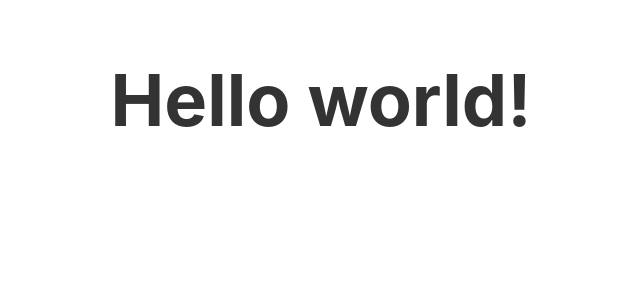
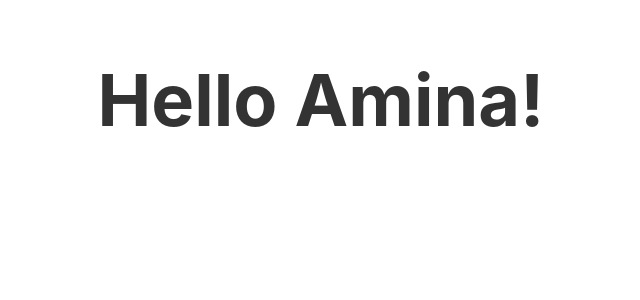
Before and after one commit to abtin/svelte-tutorial, a Svelte app: page / in a window 1280 px wide. Shown: the top 300 px of the page, without its empty margins (319-959 px from the left). Built offline with nearby package versions, Linux system fonts and the light colour scheme.

Commit message:
change variable value

```diff
--- a/src/App.svelte
+++ b/src/App.svelte
@@ -1,5 +1,5 @@
 <script>
-	let name="world";
+	let name="Amina";
 </script>
 
 <main>
```
